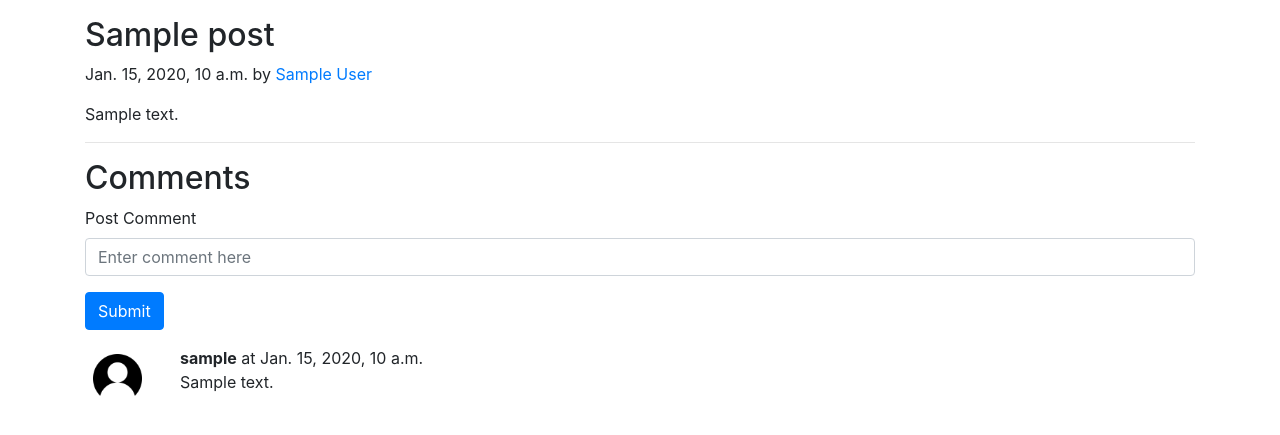
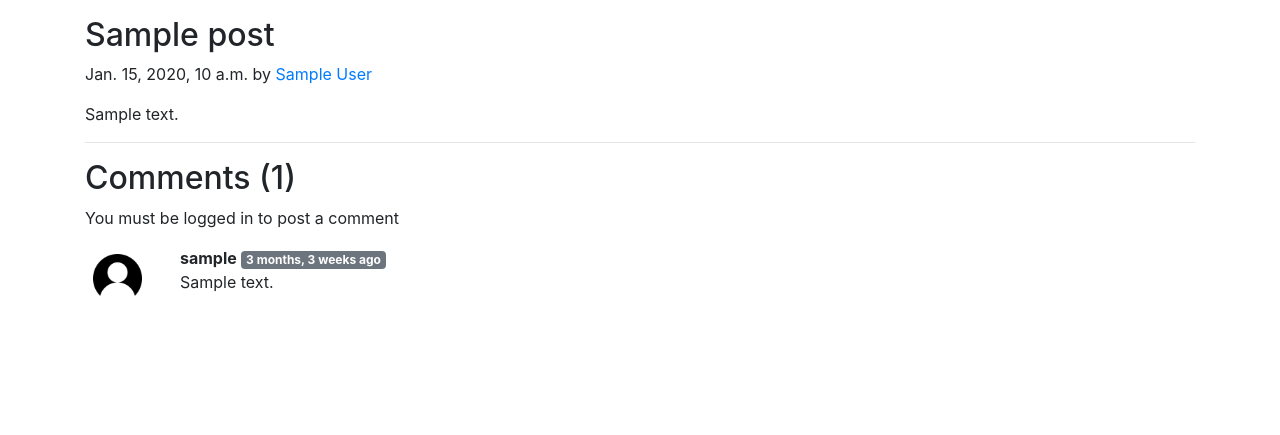
Before and after one commit to dheeth/iCoder-blog-django, a Django app: template templates/blog/blogPost.html in a window 1280 px wide. Shown: the part 56-491 px from the top of the page. Run offline with Django 3.2, Linux system fonts and the light colour scheme; the template is opened without the code that fills it: most values are stand-ins (such as "Sample title", 1, 10 or a date in 2020); some libraries are stand-ins or nearby versions.

Commit message:
Restricted comments for logged in users only

```diff
--- a/templates/blog/blogPost.html
+++ b/templates/blog/blogPost.html
@@ -4,6 +4,7 @@
 {% block blogactive %} active {% endblock blogactive %}
 
 {% block body %}
+{% load humanize %}
 <div class="container my-3">
     <h2 class="blog-post-title">{{ post.title }}</h2>
     <p class="blog-post-meta">{{ post.timeStamp }} by <a href="/about">{{ post.author }}</a></p>
@@ -11,7 +12,9 @@
     <hr>
 </div>
 <div class="container">
-    <h2>Comments</h2>
+    <h2>Comments ({{ comments.count }})</h2>
+    <div class="my-2">
+    {% if user.is_authenticated %}
     <form action="/blog/postComment" method="post">
         {% csrf_token %}
         <div class="form-group">
@@ -21,10 +24,14 @@
         <input type="hidden" name="postSno" value="{{ post.sno }}">
         <button type="submit" class="btn btn-primary">Submit</button>
     </form>
+    {% else %}
+    <p>You must be logged in to post a comment</p>
+    {% endif %}
+    </div>
     {% for comment in comments %}
     <div class="row my-3">
     <div class="col-md-1"><img class="rounded mx-auto d-block w-100 p-2" src="/static/img/user.png" alt="user image"></div>
-    <div class="col-md-11"> <b>{{ comment.user.username }}</b> at {{ comment.timeStamp }}
+    <div class="col-md-11"> <b>{{ comment.user.username }}</b> <span class="badge badge-secondary">{{ comment.timeStamp | naturaltime }}</span>
     <div>{{ comment.blogComment }}</div>
     </div>
     </div>
```
